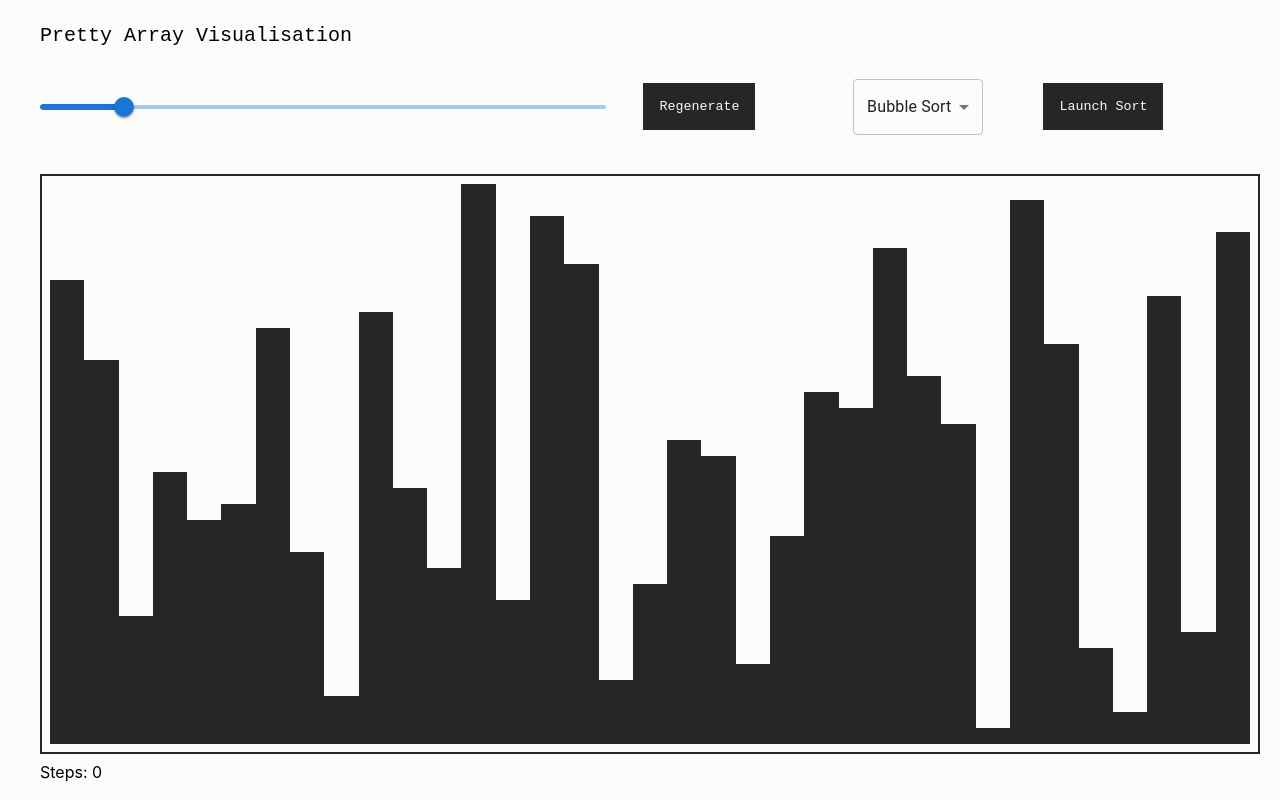
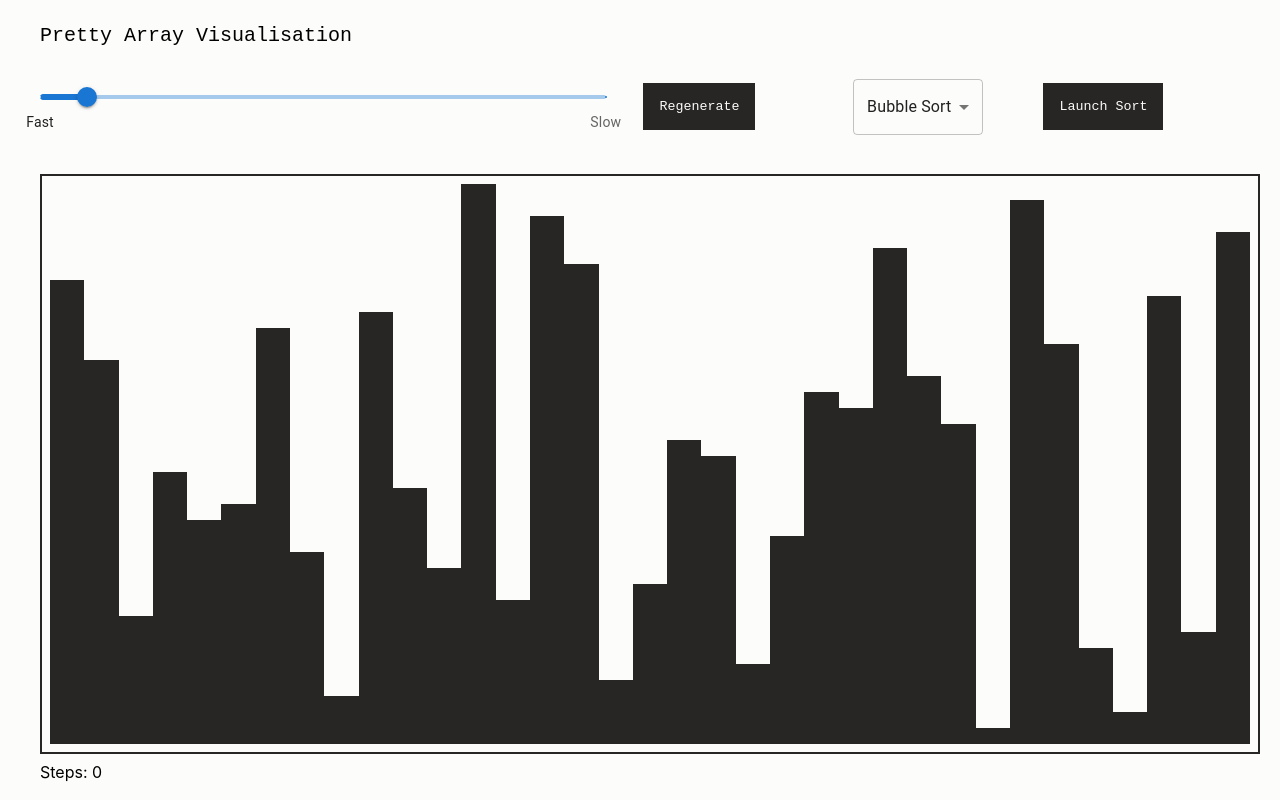
Before and after one commit to mrtnhwtt/AlgorithmVisualizer, a React (Create React App) app: page / in a window 1280 px wide. Built offline with nearby package versions, Linux system fonts and the light colour scheme.

Commit message:
Feature/running (#6)
* used promise for better management of waiting

* Button won't be useable when the sorting is in
progress

```diff
--- a/src/App.css
+++ b/src/App.css
@@ -79,7 +79,3 @@
     justify-content: center;
     align-items: center;
 }
-
-.css-187mznn-MuiSlider-root {
-    color: #282625 !important;
-}
--- a/src/App.jsx
+++ b/src/App.jsx
@@ -11,7 +11,16 @@
     const [isRunning, setIsRunning] = useState(false);
     const [sortMethod, setSortMethod] = useState(0);
     const [steps, setSteps] = useState(0);
-
+    const sliderLabel = [
+        {
+            value: 20,
+            label: 'Fast'
+        },
+        {
+            value: 200,
+            label: 'Slow'
+        }
+    ]
     const createUnsortedArray = () => {
         setSteps(0)
         for (var array = [], i = 0; i < rangeValue; ++i) array[i] = i;
@@ -29,26 +38,34 @@
         setRArray(array);
     };
 
-    const BubbleSort = () => {
+    const delay = () => {
+        return new Promise(
+            resolve => setTimeout(resolve, 0.00001)
+        );
+    }
+
+    const BubbleSort = async () => {
         let arr = [...r_array]
         let step = 0
         for (let i = 0; i < arr.length; i++) {
             for (let j = 0; j < arr.length; j++) {
-                setTimeout(() => {
+                await delay()
+                if (arr[j] > arr[j + 1]) {
                     step++
-                    if (arr[j] > arr[j + 1]) {
+                    setSteps(step)
                     let temp = arr[j];
                     arr[j] = arr[j + 1];
                     arr[j + 1] = temp;
                     setRArray([...arr]);
-                        setSteps(step)
-                    }
-                }, 0.00001)
                 }
             }
         }
+        console.log('done')
+        setIsRunning(false)
+    }
 
     const handleSort = () => {
+        setIsRunning(true)
         switch (sortMethod) {
             case 0:
                 BubbleSort()
@@ -89,13 +106,14 @@
                             <Slider aria-label="ArraySize"
                                 defaultValue={35}
                                 valueLabelDisplay="auto"
-                                step={1}
-                                min={15}
-                                max={150}
+                                step={5}
+                                min={20}
+                                max={200}
+                                marks={sliderLabel}
                                 onChange={handleSliderUpdate}
                             />
                             <div className="button-container">
-                                <Button onClickAction={regenerateArray}>Regenerate</Button> </div> <div className="button-container" >
+                                <Button onClickAction={regenerateArray} desactivated={isRunning}>Regenerate</Button> </div> <div className="button-container" >
                             </div>
                         </div>
                         <div>
@@ -108,7 +126,8 @@
                             </Select>
                         </div>
                         <div className="button-container">
-                            <Button onClickAction={handleSort} >Launch Sort</Button> </div>
+                            <Button onClickAction={handleSort} desactivated={isRunning} >Launch Sort</Button>
+                        </div>
                     </div>
                 </div >
             </header>
--- a/src/components/Button/Button.jsx
+++ b/src/components/Button/Button.jsx
@@ -1,8 +1,8 @@
 import './button.css'
-const Button = ({ children, onClickAction }) => {
+const Button = ({ children, onClickAction, desactivated }) => {
     return (
         <div>
-            <button className="custom-button" onClick={onClickAction}>{children}</button>
+            <button disabled={desactivated} className="custom-button" onClick={onClickAction}>{children}</button>
         </div>
     );
 }
--- a/src/components/Button/button.css
+++ b/src/components/Button/button.css
@@ -13,3 +13,10 @@
     color: #282625;
     cursor: pointer;
 }
+
+.custom-button:disabled {
+    cursor: not-allowed;
+    background: #ec5656;
+    color: #282625;
+    border: 1px solid #fcfcfa;
+}
```
Lines whose indentation alone changed are shown as unchanged.
